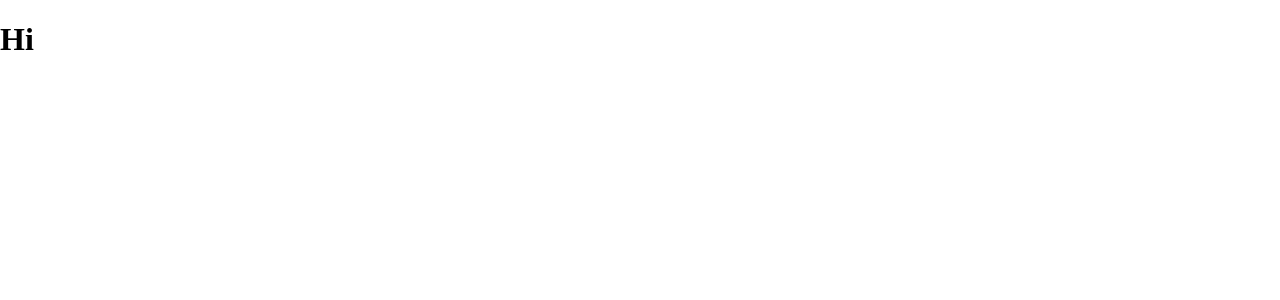
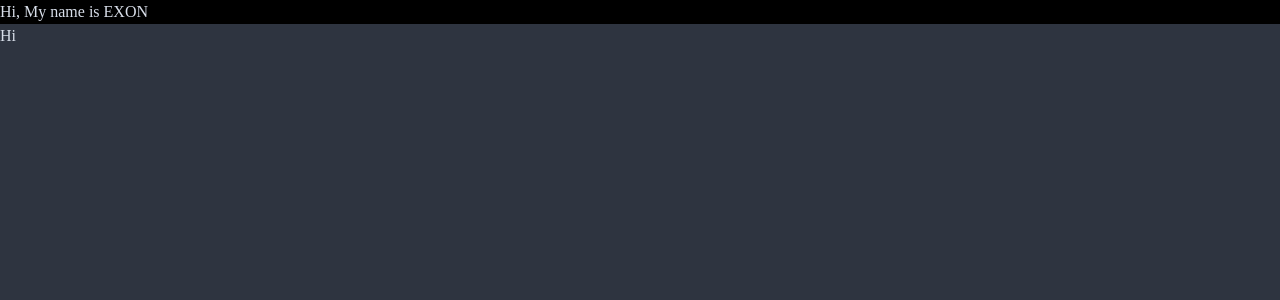
Before and after one commit to EXON-Archive-Junior-High/Old-Portfolio, a React (Create React App) app in the folder app/: page / in a window 1280 px wide. Shown: the top 300 px of the page. Built offline with nearby package versions, Linux system fonts and the light colour scheme.

Commit message:
Add: tailwind

```diff
--- /dev/null
+++ b/app/portcss.config.js
@@ -0,0 +1,7 @@
+// postcss.config.js
+module.exports = {
+    plugins: {
+      tailwindcss: {},
+      autoprefixer: {},
+    }
+}
--- a/app/src/App.tsx
+++ b/app/src/App.tsx
@@ -2,7 +2,11 @@ import React from 'react'
 
 function App() {
     return (
-        <h1>Hi</h1>
+
+       <div>
+           <h1 className="bg-black">Hi, My name is EXON</h1>
+           <button className="shadow-2xl">Hi</button>
+       </div>
     )
 }
 
--- a/app/src/index.css
+++ b/app/src/index.css
@@ -1,8 +1,25 @@
+@tailwind base;
+@tailwind components;
+@tailwind utilities;
+
 body {
     margin: 0;
     font-family: 'Pretendard';
+    background-color: #2E3440;
+    color: #D8DEE9;
 }
 
-code {
-    font-family: source-code-pro, Menlo, Monaco, Consolas, 'Courier New', monospace;
+#a {
+    background: url(./images/bg.png) no-rpeat 0 0;
+    background-clip: text;
+    -webkit-background-clip: text;
 }
+
+@keyframes backgroundScroll {
+    from {
+        background-position: top left;
+    }
+    to {
+        background-position: bottom right;
+    }
+}
--- /dev/null
+++ b/app/tailwind.config.js
@@ -0,0 +1,11 @@
+module.exports = {
+  purge: ["./src/**/*.{js,jsx,ts,tsx}", "./public/index.html"],
+  darkMode: false, // or 'media' or 'class'
+  theme: {
+    extend: {},
+  },
+  variants: {
+    extend: {},
+  },
+  plugins: [],
+}
```
Also changed, not shown: app/package.json (+6 -1 lines), 2 other files (tests, documents, lock files or other folders).
